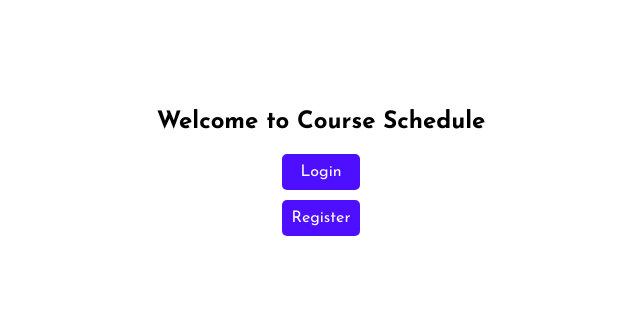
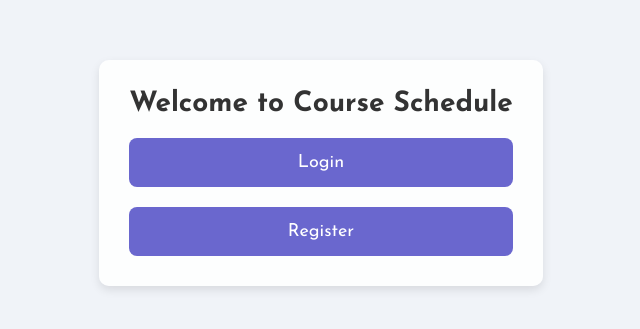
Before and after one commit to zishaxn/Lecture-Scheduling-Module, a React (Create React App) app in the folder client/: page / in a window 1280 px wide. Shown: the part 227-556 px from the top of the page, without its empty margins (319-959 px from the left). Built offline with nearby package versions, Linux system fonts and the light colour scheme.

Commit message:
Finish Course Schedule

```diff
--- a/client/src/pages/Main.jsx
+++ b/client/src/pages/Main.jsx
@@ -1,7 +1,6 @@
-import React from "react";
+import React, { useEffect } from "react";
 import styled from "styled-components";
 import { useNavigate } from "react-router-dom";
-import { useEffect } from "react";
 
 const Main = () => {
   const navigate = useNavigate();
@@ -24,11 +23,13 @@ const Main = () => {
 
   return (
     <MainContainer>
+      <Overlay>
         <Message>Welcome to Course Schedule</Message>
         <ButtonContainer>
           <Button onClick={handleLoginClick}>Login</Button>
           <Button onClick={handleRegisterClick}>Register</Button>
         </ButtonContainer>
+      </Overlay>
     </MainContainer>
   );
 };
@@ -39,30 +40,41 @@ const MainContainer = styled.div`
   flex-direction: column;
   justify-content: center;
   align-items: center;
+  background-color: #f0f3f8; /* Light blue-gray background */
+`;
+
+const Overlay = styled.div`
+  background: rgba(255, 255, 255, 0.9);
+  border-radius: 10px;
+  padding: 30px;
+  text-align: center;
+  box-shadow: 0 4px 10px rgba(0, 0, 0, 0.1);
 `;
 
 const Message = styled.h1`
-  font-size: 24px;
+  font-size: 28px;
   margin-bottom: 20px;
+  color: #333;
 `;
 
 const ButtonContainer = styled.div`
   display: flex;
   flex-direction: column;
-  gap: 10px;
+  gap: 20px;
 `;
 
 const Button = styled.button`
-  padding: 10px;
-  background-color: #4e0eff;
+  padding: 15px;
+  background-color: #6a67ce; /* Elegant purple */
   color: white;
   border: none;
-  border-radius: 5px;
+  border-radius: 8px;
   cursor: pointer;
-  font-size: 16px;
+  font-size: 18px;
+  transition: background-color 0.3s ease;
 
   &:hover {
-    background-color: #2a0080;
+    background-color: #534f9a; /* Darker shade on hover */
   }
 `;
 
```
Lines whose indentation alone changed are shown as unchanged.
